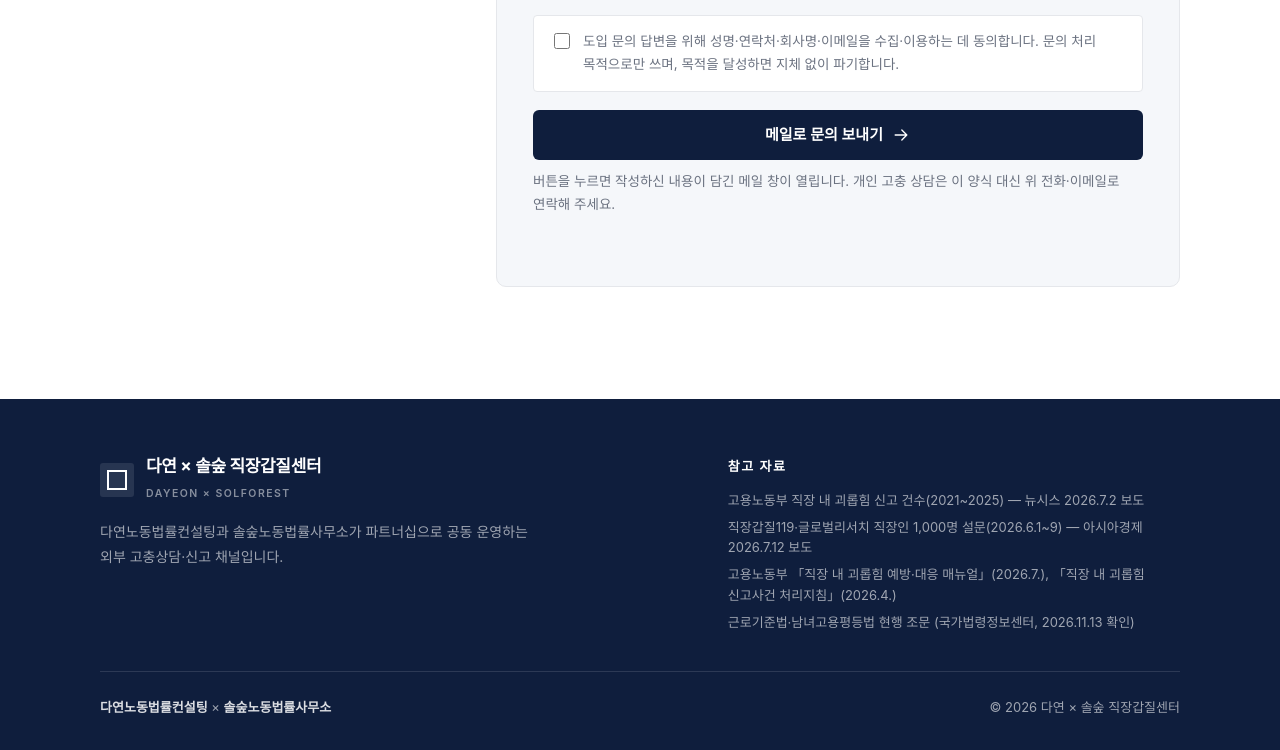
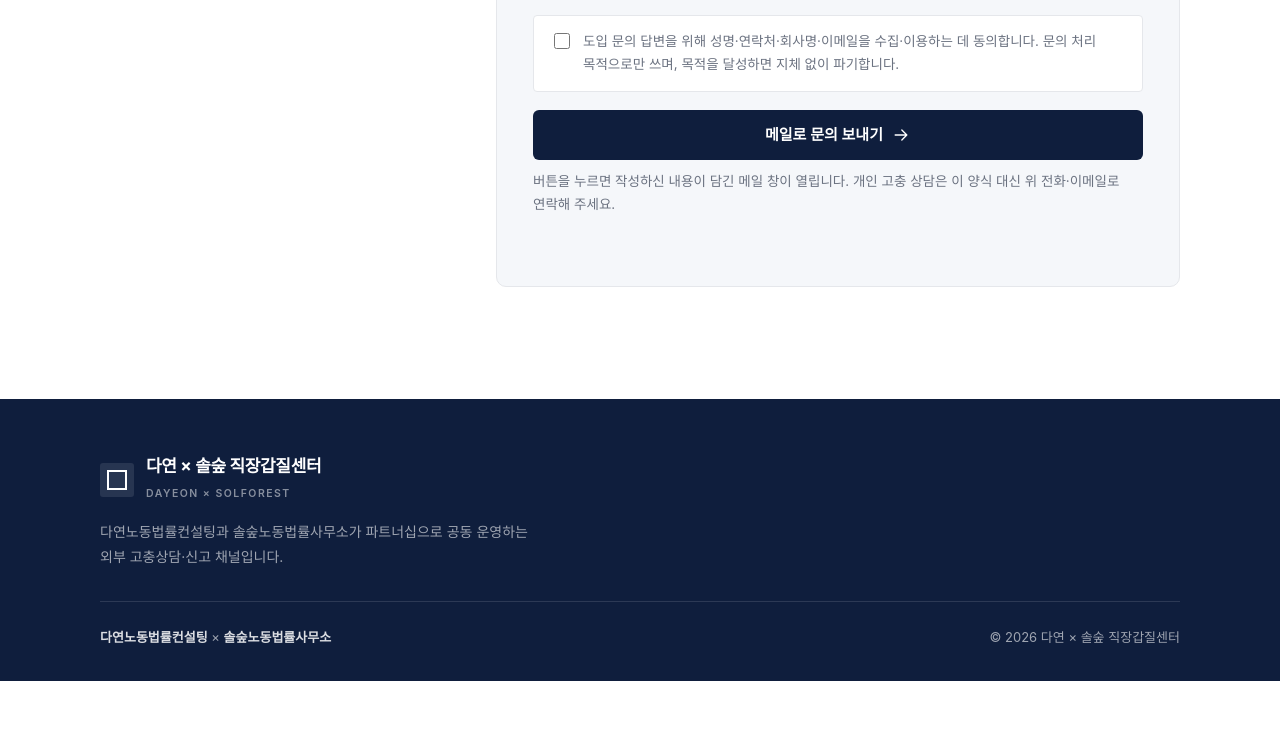
Before and after one commit to cpla2sol-gitt/ds-gapjil-center, a plain HTML site: page index.html in a window 1280 px wide. Shown: the part 8326-9076 px from the top of the page. After the commit the page ends 9007 px from the top, so only its background shows below. Drawn offline with Linux system fonts and the light colour scheme; a web font is replaced by a local one.

Commit message:
푸터 참고 자료 삭제
Co-Authored-By: Claude Opus 5.5 <noreply@anthropic.com>
Claude-Session: https://claude.ai/code/session_01R39NpLNbXPnp97JqgtSBAv

```diff
--- a/index.html
+++ b/index.html
@@ -256,13 +256,12 @@ textarea{min-height:120px;resize:vertical}
 
 /* 푸터 */
 .ftr{background:var(--navy);color:rgba(255,255,255,.6);font-size:14px;padding:56px 0 32px}
-.ftr-top{display:grid;grid-template-columns:1.3fr 1fr;gap:40px;padding-bottom:32px;border-bottom:1px solid var(--line-dark)}
+.ftr-top{padding-bottom:32px;border-bottom:1px solid var(--line-dark)}
 .ftr .brand-ko{color:#fff}
 .ftr .brand-en{color:rgba(255,255,255,.5)}
 .ftr .brand-mark{background:rgba(255,255,255,.1)}
 .ftr-desc{margin-top:16px;max-width:440px}
 .ftr h4{color:#fff;font-size:13px;letter-spacing:.12em;margin-bottom:12px}
-.ftr-src li{margin-bottom:6px;font-size:13px;line-height:1.6}
 .ftr-bottom{padding-top:24px;display:flex;justify-content:space-between;flex-wrap:wrap;gap:8px;font-size:13px}
 .ftr-bottom strong{color:rgba(255,255,255,.85);font-weight:600}
 
@@ -282,7 +281,7 @@ textarea{min-height:120px;resize:vertical}
   .split .wrap{grid-template-columns:1fr;padding:0}
   .split a:first-child{border-right:0;border-bottom:1px solid var(--line)}
   .split a{padding:22px var(--gut)}
-  .scope-grid,.promise-grid,.mode-grid,.new-grid,.report-grid,.contact-grid,.ftr-top{grid-template-columns:1fr}
+  .scope-grid,.promise-grid,.mode-grid,.new-grid,.report-grid,.contact-grid{grid-template-columns:1fr}
   .steps{grid-template-columns:1fr}
   .step{border-right:0;border-bottom:1px solid var(--line)}
   .step:last-child{border-bottom:0}
@@ -661,15 +660,6 @@ textarea{min-height:120px;resize:vertical}
         </div>
         <p class="ftr-desc">다연노동법률컨설팅과 솔숲노동법률사무소가 파트너십으로 공동 운영하는 외부 고충상담·신고 채널입니다.</p>
       </div>
-      <div>
-        <h4>참고 자료</h4>
-        <ul class="ftr-src">
-          <li>고용노동부 직장 내 괴롭힘 신고 건수(2021~2025) — 뉴시스 2026.7.2 보도</li>
-          <li>직장갑질119·글로벌리서치 직장인 1,000명 설문(2026.6.1~9) — 아시아경제 2026.7.12 보도</li>
-          <li>고용노동부 「직장 내 괴롭힘 예방·대응 매뉴얼」(2026.7.), 「직장 내 괴롭힘 신고사건 처리지침」(2026.4.)</li>
-          <li>근로기준법·남녀고용평등법 현행 조문 (국가법령정보센터, 2026.11.13 확인)</li>
-        </ul>
-      </div>
     </div>
     <div class="ftr-bottom">
       <span><strong>다연노동법률컨설팅</strong> × <strong>솔숲노동법률사무소</strong></span>
```
